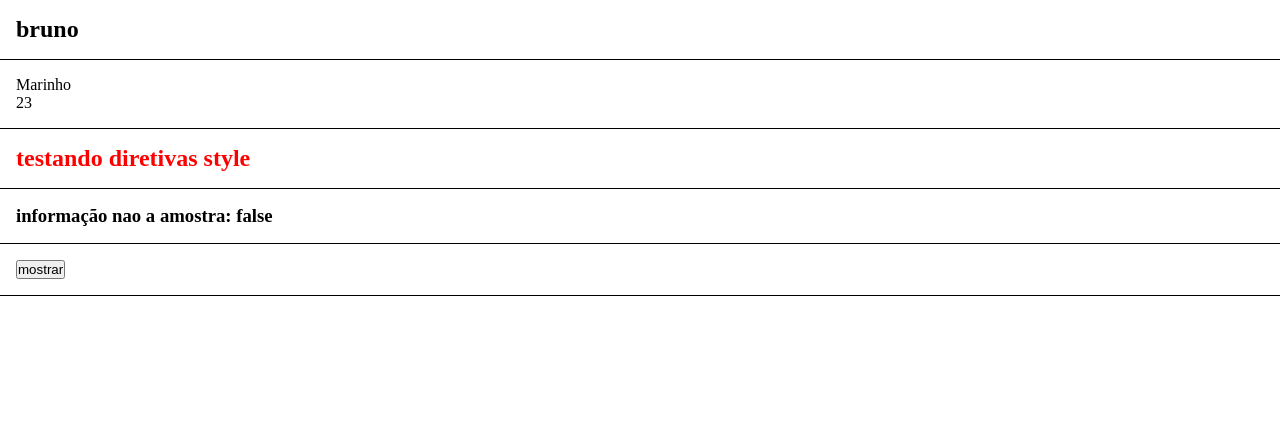
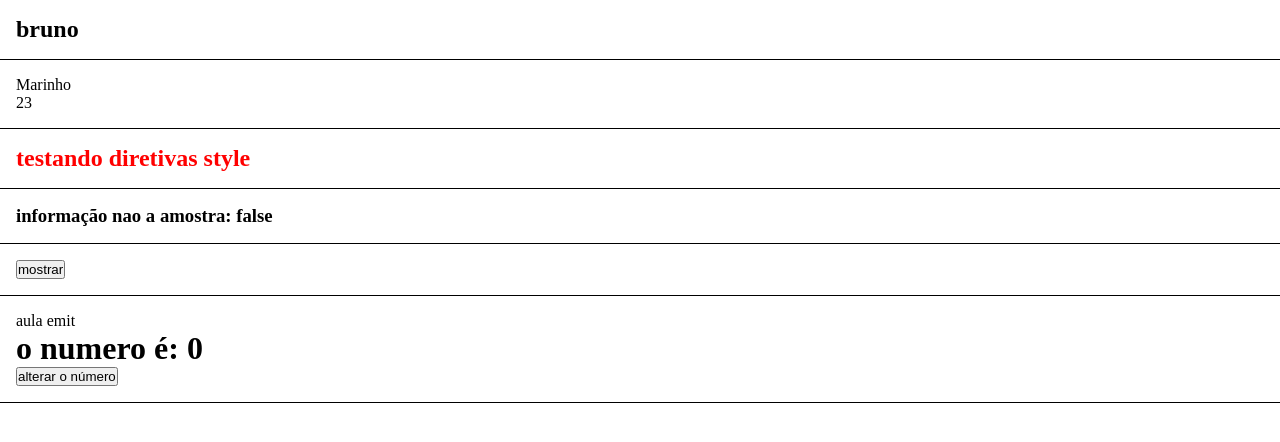
Before and after one commit to Brun0-marinh0/curso-angular, an Angular app: page / in a window 1280 px wide. Shown: the top 442 px of the page. Built offline with nearby package versions, Linux system fonts and the light colour scheme.

Commit message:
aula sobre emite

```diff
--- a/src/app/app.component.html
+++ b/src/app/app.component.html
@@ -3,3 +3,4 @@
 <app-directives/>
 <app-if-render/>
 <app-events/>
+<app-emitter/>
--- a/src/app/app.module.ts
+++ b/src/app/app.module.ts
@@ -8,6 +8,8 @@
 import { DirectivesComponent } from './components/directives/directives.component';
 import { IfRenderComponent } from './components/if-render/if-render.component';
 import { EventsComponent } from './components/events/events.component';
+import { EmitterComponent } from './components/emitter/emitter.component';
+import { ChangeNumberComponent } from './components/change-number/change-number.component';
 
 @NgModule({
   declarations: [
@@ -17,6 +19,8 @@
     DirectivesComponent,
     IfRenderComponent,
     EventsComponent,
+    EmitterComponent,
+    ChangeNumberComponent,
   ],
   imports: [
     BrowserModule,
--- /dev/null
+++ b/src/app/components/change-number/change-number.component.html
@@ -0,0 +1 @@
+<button (click)="handleClick()" >alterar o número</button>
--- /dev/null
+++ b/src/app/components/change-number/change-number.component.ts
@@ -0,0 +1,14 @@
+import { Component, Output, EventEmitter } from '@angular/core';
+
+@Component({
+  selector: 'app-change-number',
+  templateUrl: './change-number.component.html',
+  styleUrls: ['./change-number.component.css']
+})
+export class ChangeNumberComponent {
+  @Output() changeNumber: EventEmitter<any> = new EventEmitter()
+
+  handleClick(){
+    this.changeNumber.emit()
+  }
+}
--- /dev/null
+++ b/src/app/components/emitter/emitter.component.html
@@ -0,0 +1,5 @@
+<div class="container">
+    <p>aula emit</p>
+    <h1>o numero é: {{number}}</h1>
+    <app-change-number (changeNumber)="onchangeNumber()"/>
+</div>
--- /dev/null
+++ b/src/app/components/emitter/emitter.component.ts
@@ -0,0 +1,13 @@
+import { Component } from '@angular/core';
+
+@Component({
+  selector: 'app-emitter',
+  templateUrl: './emitter.component.html',
+  styleUrls: ['./emitter.component.css']
+})
+export class EmitterComponent {
+  number: number = 0
+  onchangeNumber(){
+    this.number = Math.floor(Math.random() * 100)
+  }
+}
```
Also changed, not shown: src/app/components/change-number/change-number.component.css (added), src/app/components/emitter/emitter.component.css (added), 2 other files (tests, documents, lock files or other folders).
